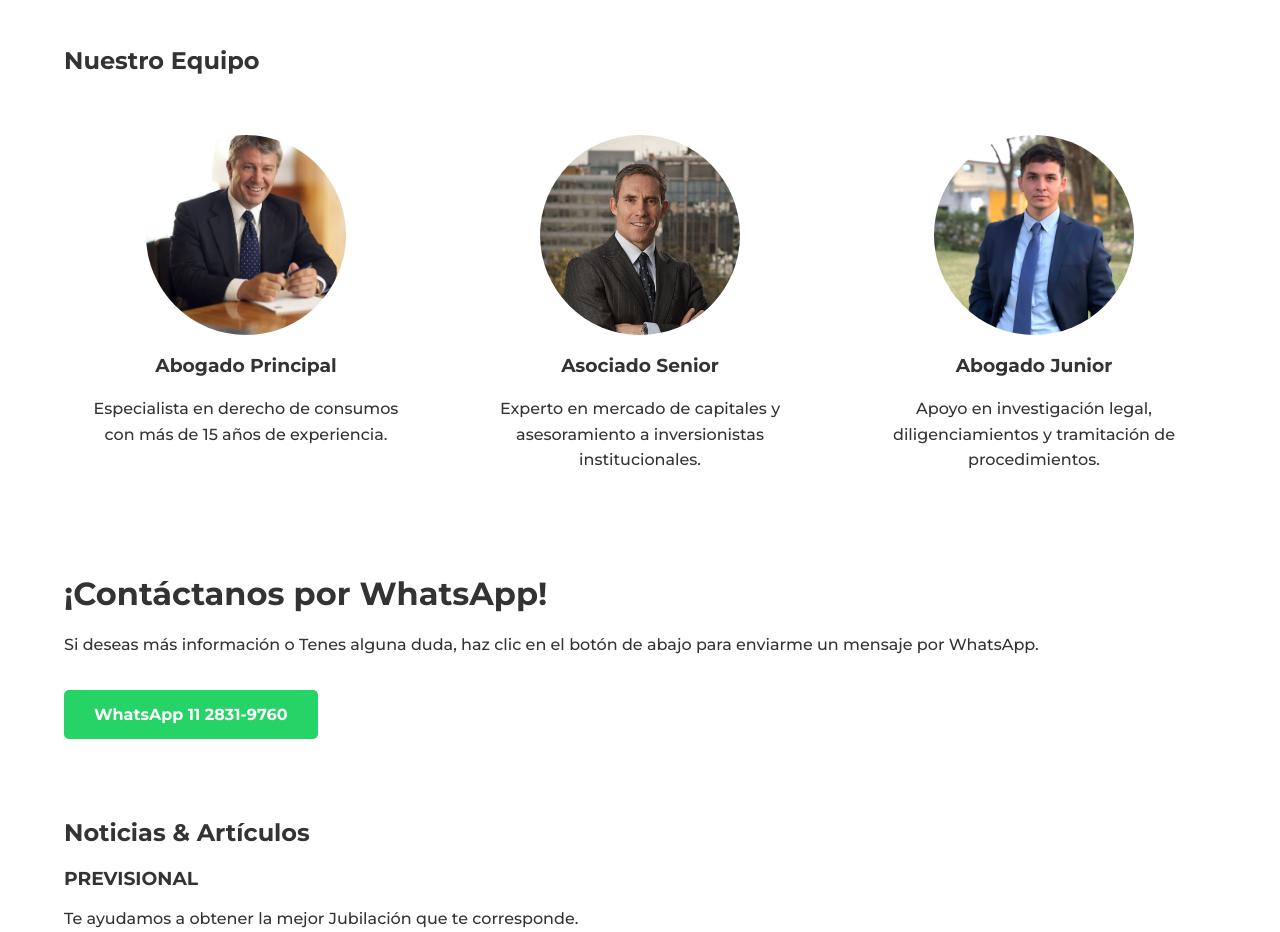
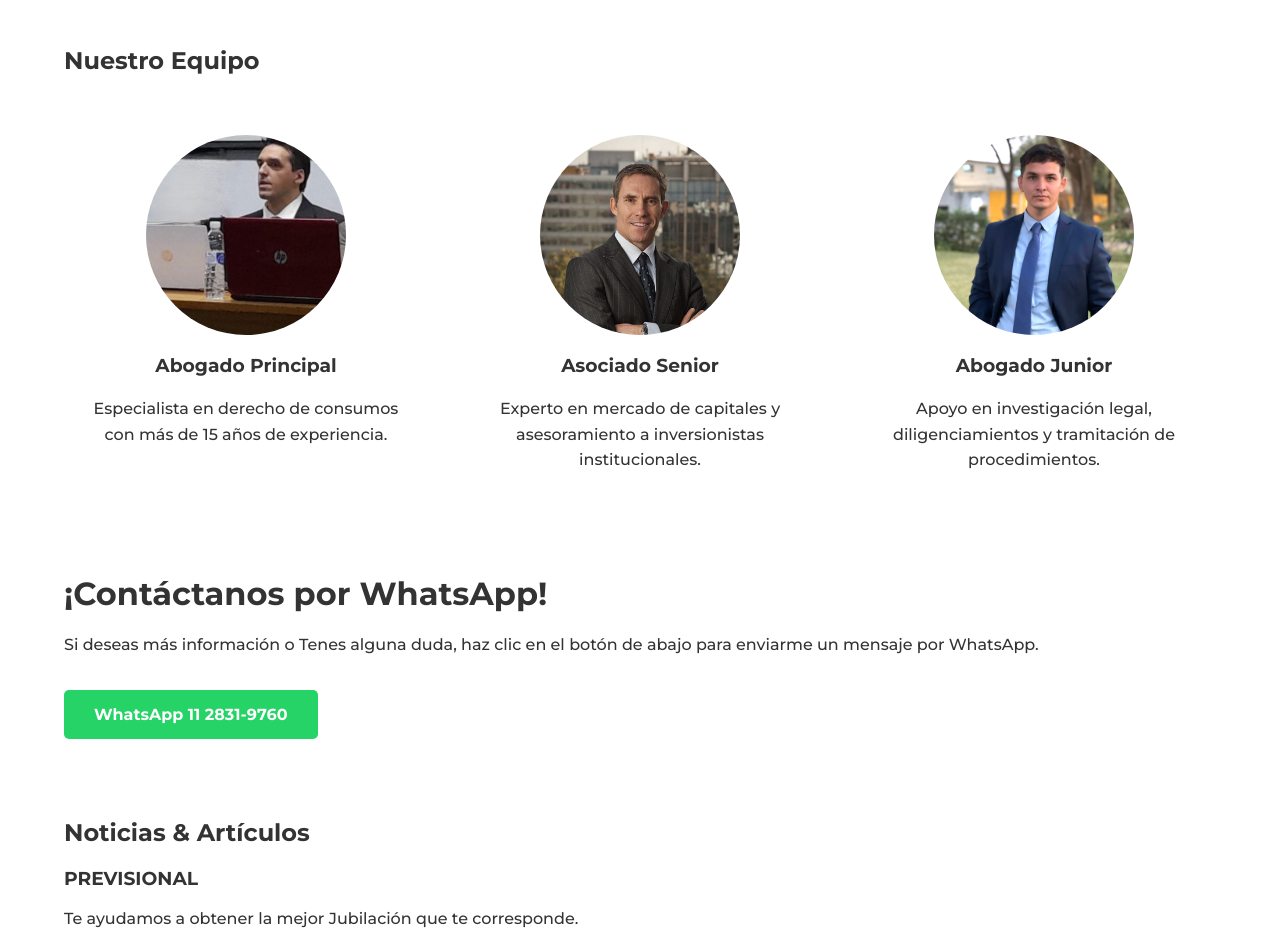
Before and after one commit to Bruno08m/AGUEROSOCIEDADES.GITHUB.IO, a plain HTML site: page index.html in a window 1280 px wide. Shown: the part 1520-2452 px from the top of the page. Drawn offline with Linux system fonts and the light colour scheme.

Commit message:
Update styles.css

```diff
--- a/styles.css
+++ b/styles.css
@@ -156,7 +156,7 @@ section {
 
 /* Imagen para el Abogado/a Principal */
 .equipo-card.principal .foto-abogado {
-    background-image: url('abogado\ 11.jpg');
+    background-image: url('IMG_0646.JPG');
 }
 
 /* Imagen para el Asociado/a Senior */
```
